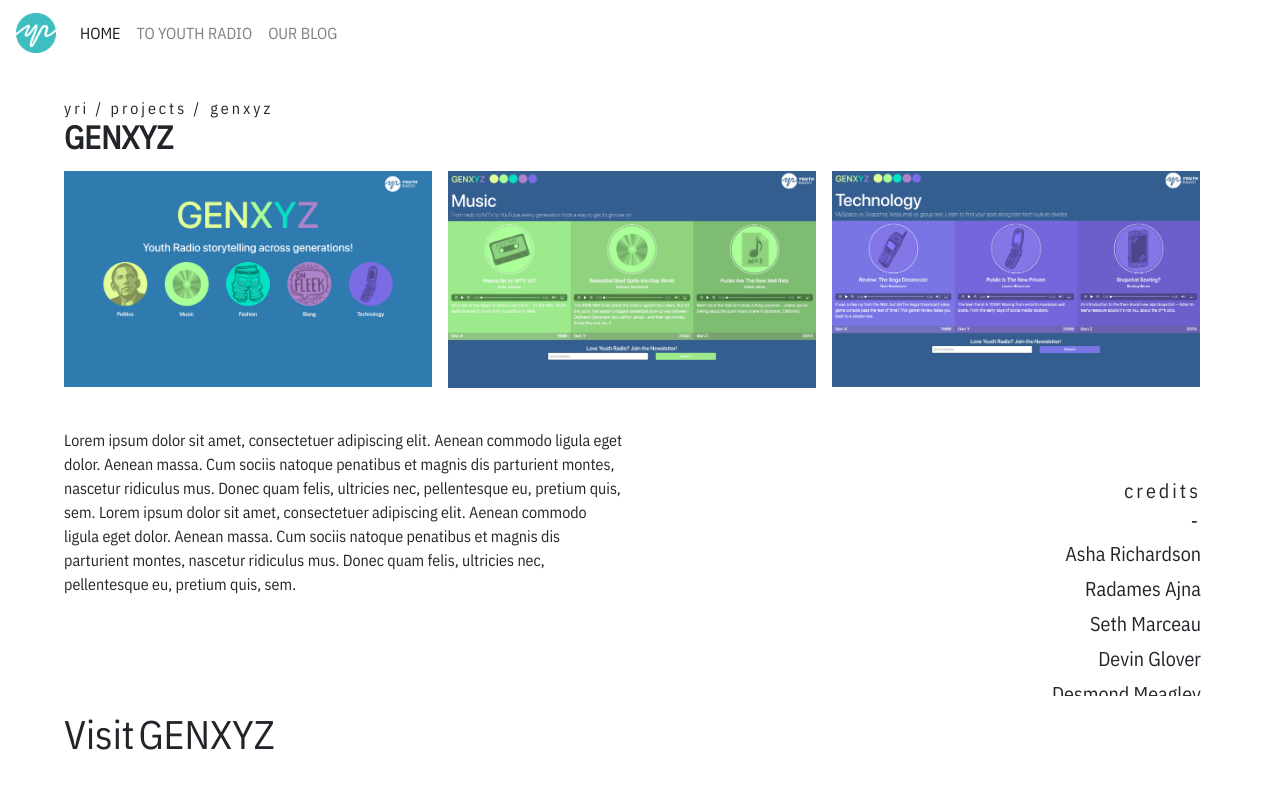
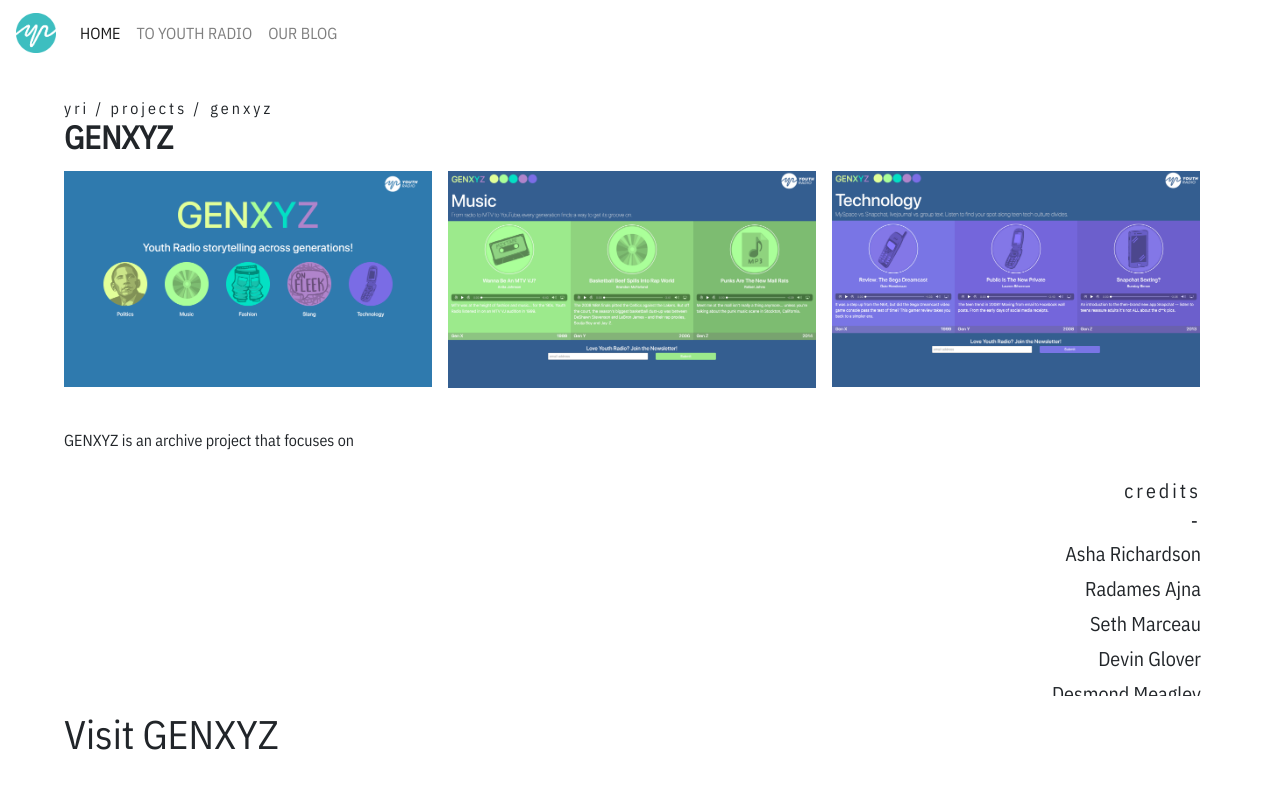
Before and after one commit to youthradio/YRIPortfolio, a Jekyll site: the page built from _projects/GENXYZ.md, in a window 1280 px wide and 900 px high, scrolled down 900 px. Shown: the top 789 px of the window. Built offline with Jekyll 4.4.1, drawn with Linux system fonts in a browser that asks for light colours.

Commit message:
jesus christ

```diff
--- a/_includes/nav.html
+++ b/_includes/nav.html
@@ -21,10 +21,10 @@
           </div>
         </li>-->
         <li class="nav-item">
-          <a class="nav-link" href="https://youthradio.org">TO YOUTH RADIO</a>
+          <a class="nav-link" target="_new" href="https://youthradio.org">TO YOUTH RADIO</a>
         </li>
         <li class="nav-item">
-          <a class="nav-link" href="https://youthradio.org/category/apps/">OUR BLOG</a>
+          <a class="nav-link" target="_new" href="https://youthradio.org/category/apps/">OUR BLOG</a>
         </li
         <li class="nav-item">
           <a href="#" class="nav-link" id="back">
--- a/_includes/project-description.html
+++ b/_includes/project-description.html
@@ -55,7 +55,7 @@
         </ul>
       </div>
       <div class="h1 nounderline">
-        <a id="P1Link" class="" href="{{ page.projecturl }}">Visit<span id="" class="pl-1">{{ page.title }}</span></a>
+        <a id="P1Link" class="" href="{{ page.projecturl }}">Visit<span id="" class="pl-2">{{ page.title }}</span></a>
       </div>
 
     </div>
--- a/_includes/project-list.html
+++ b/_includes/project-list.html
@@ -14,7 +14,7 @@
           </div>
         </div>
 
-        <div class="lead">
+        <div class="lead sub-lead">
           <p>Where young people combine programming and journalism to develop new tools, and tell dynamic stories about issues facing their environment and their community.</p>
         </div>
       </div>
--- a/_projects/GENXYZ.md
+++ b/_projects/GENXYZ.md
@@ -9,10 +9,4 @@
 
 ---
 
-Lorem ipsum dolor sit amet, consectetuer adipiscing elit. Aenean commodo ligula
-  eget dolor. Aenean massa. Cum sociis natoque penatibus et magnis dis parturient
-  montes, nascetur ridiculus mus. Donec quam felis, ultricies nec, pellentesque
-  eu, pretium quis, sem. Lorem ipsum dolor sit amet, consectetuer adipiscing elit. Aenean commodo ligula
-  eget dolor. Aenean massa. Cum sociis natoque penatibus et magnis dis parturient
-  montes, nascetur ridiculus mus. Donec quam felis, ultricies nec, pellentesque
-eu, pretium quis, sem.
+GENXYZ is an archive project that focuses on
```
Also changed, not shown: _projects/5-Dollar-Challenge.md (+3 -1 lines), assets/img/FC/2.png (deleted), assets/img/FC/6.png (deleted), 2 other files.
